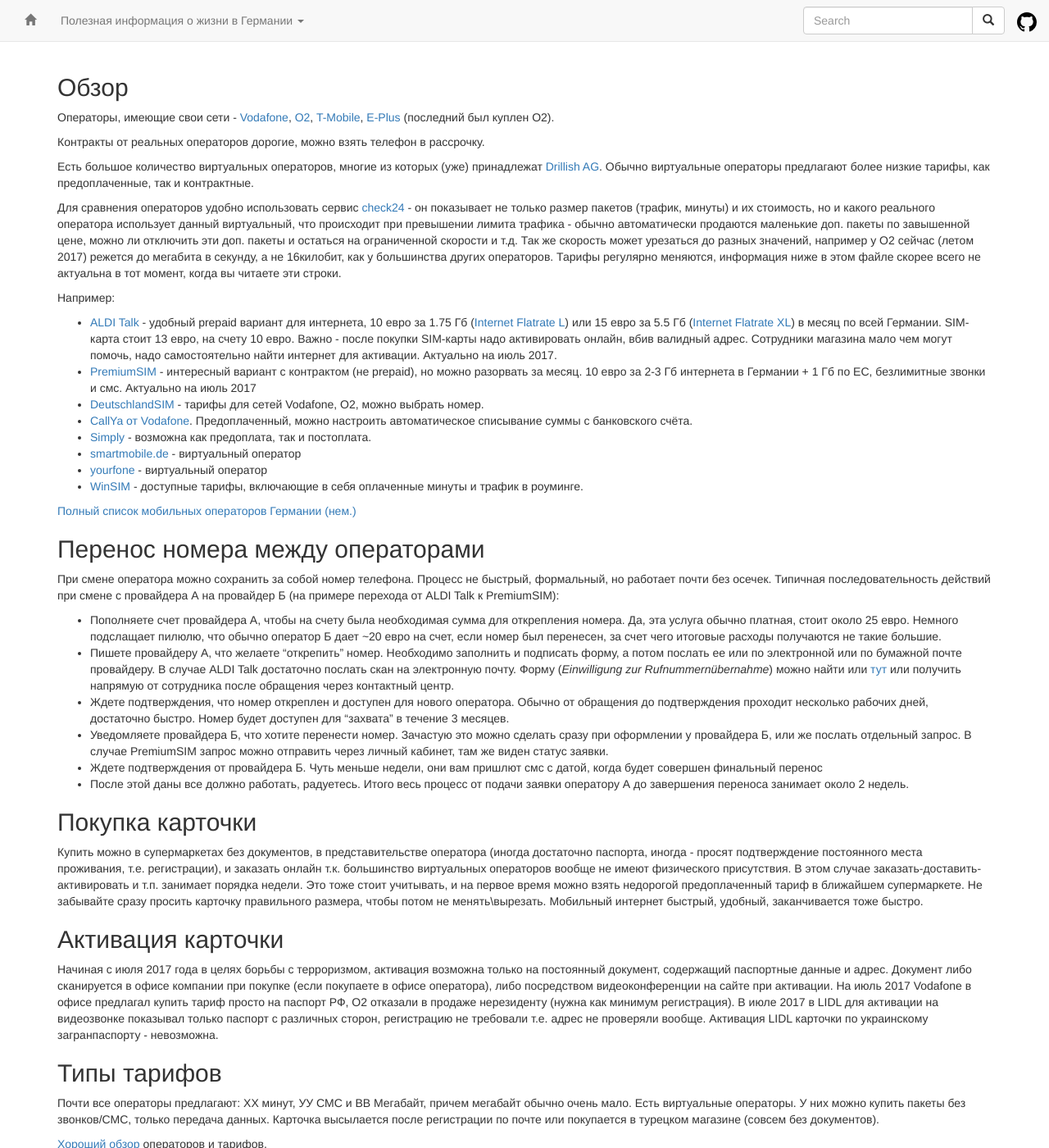
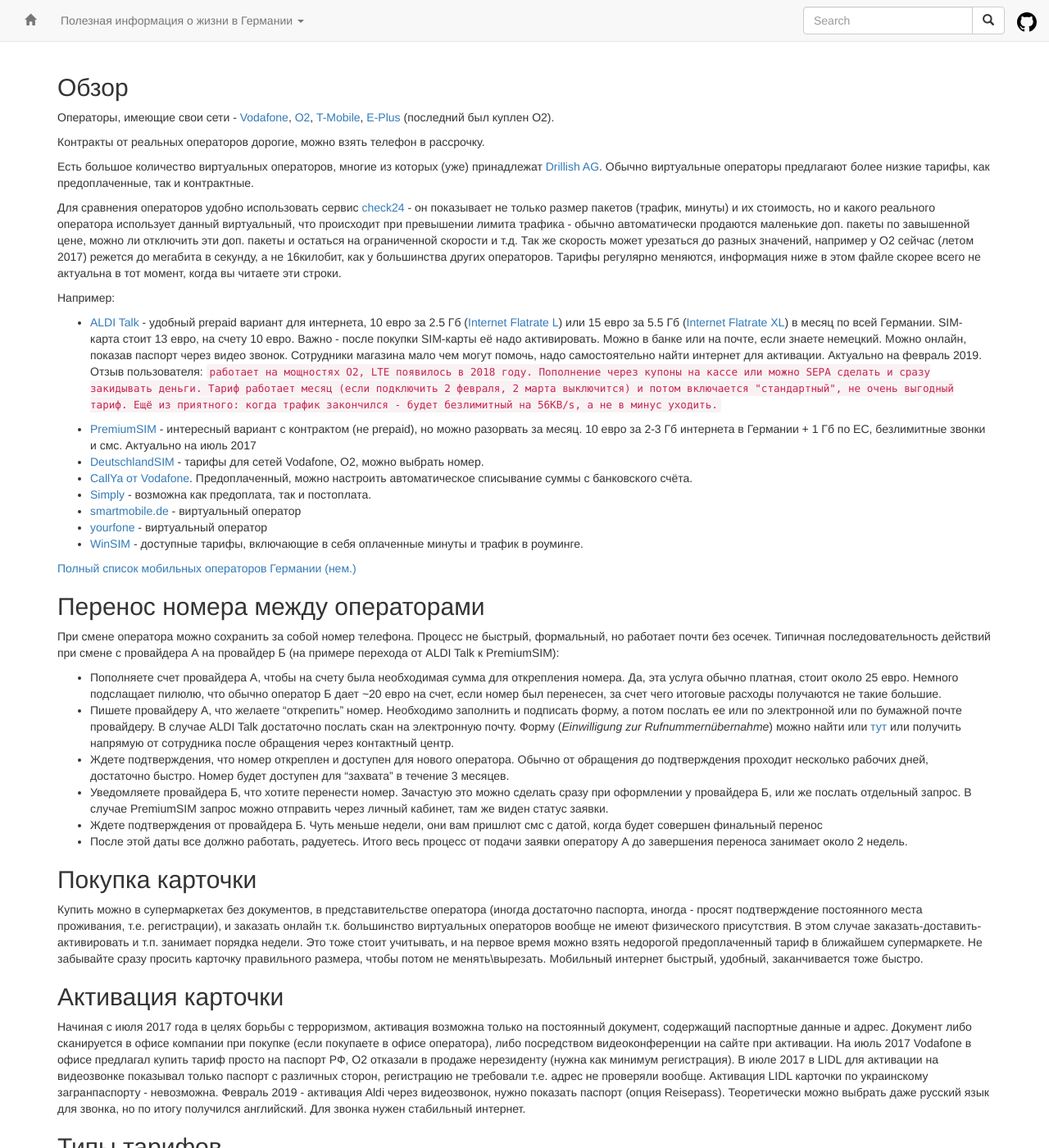
Before and after one commit to ru-de/faq, a Jekyll site: the page built from pages/Мобильная связь.md, in a window 1280 px wide and 1400 px high. Shown: the whole window at 82% size. Built offline with Jekyll 4.4.1, drawn with Linux system fonts in a browser that asks for light colours; nearby versions of some CDN libraries; some of the changed text lies outside the part shown.

Commit message:
Travis #1077: sync github pages

```diff
--- a/pages/Мобильная связь.md
+++ b/pages/Мобильная связь.md
@@ -15,7 +15,8 @@ layout: default
 Тарифы регулярно меняются, информация ниже в этом файле скорее всего не актуальна в тот момент, когда вы читаете эти строки.
 
 Например:
-- [ALDI Talk](https://www.alditalk-kundenbetreuung.de/de) - удобный prepaid вариант для интернета, 10 евро за 1.75 Гб ([Internet Flatrate L](https://www.alditalk.de/internet-flat-l)) или 15 евро за 5.5 Гб ([Internet Flatrate XL](https://www.alditalk.de/internet-flat-xl)) в месяц по всей Германии. SIM-карта стоит 13 евро, на счету 10 евро. Важно - после покупки SIM-карты надо активировать онлайн, вбив валидный адрес. Сотрудники магазина мало чем могут помочь, надо самостоятельно найти интернет для активации. Актуально на июль 2017.
+- [ALDI Talk](https://www.alditalk-kundenbetreuung.de/de) - удобный prepaid вариант для интернета, 10 евро за 2.5 Гб ([Internet Flatrate L](https://www.alditalk.de/internet-flat-l)) или 15 евро за 5.5 Гб ([Internet Flatrate XL](https://www.alditalk.de/internet-flat-xl)) в месяц по всей Германии. SIM-карта стоит 13 евро, на счету 10 евро. Важно - после покупки SIM-карты её надо активировать. Можно в банке или на почте, если знаете немецкий. Можно онлайн, показав паспорт через видео звонок. Сотрудники магазина мало чем могут помочь, надо самостоятельно найти интернет для активации. Актуально на февраль 2019. Отзыв пользователя: `работает на мощностях O2, LTE появилось в 2018 году. Пополнение через купоны на кассе или можно SEPA сделать и сразу закидывать деньги. Тариф работает месяц (если подключить 2 февраля, 2 марта выключится) и потом включается "стандартный", не очень выгодный тариф.  Ещё из приятного: когда трафик закончился - будет безлимитный на 56KB/s, а не в минус уходить.`
+
 - [PremiumSIM](https://www.premiumsim.de/) - интересный вариант с контрактом (не prepaid), но можно разорвать за месяц. 10 евро за 2-3 Гб интернета в Германии + 1 Гб по ЕС, безлимитные звонки и смс. Актуально на июль 2017
 - [DeutschlandSIM](https://www.deutschlandsim.de/) - тарифы для сетей Vodafone, O2, можно выбрать номер.
 - [CallYa от Vodafone](https://www.vodafone.de/privat/handys-tablets-tarife/prepaid-ohne-vertrag.html). Предоплаченный, можно настроить автоматическое списывание суммы с банковского счёта.
@@ -34,7 +35,7 @@ layout: default
 - Ждете подтверждения, что номер откреплен и доступен для нового оператора. Обычно от обращения до подтверждения проходит несколько рабочих дней, достаточно быстро. Номер будет доступен для "захвата" в течение 3 месяцев.
 - Уведомляете провайдера Б, что хотите перенести номер. Зачастую это можно сделать сразу при оформлении у провайдера Б, или же послать отдельный запрос. В случае PremiumSIM запрос можно отправить через личный кабинет, там же виден статус заявки.
 - Ждете подтверждения от провайдера Б. Чуть меньше недели, они вам пришлют смс с датой, когда будет совершен финальный перенос
-- После этой даны все должно работать, радуетесь. Итого весь процесс от подачи заявки оператору А до завершения переноса занимает около 2 недель.
+- После этой даты все должно работать, радуетесь. Итого весь процесс от подачи заявки оператору А до завершения переноса занимает около 2 недель.
 
 ## Покупка карточки
 Купить можно в супермаркетах без документов, в представительстве оператора (иногда достаточно паспорта, иногда - просят подтверждение постоянного места проживания, т.е. регистрации), и заказать онлайн т.к. большинство виртуальных операторов вообще не имеют физического присутствия. В этом случае заказать-доставить-активировать и т.п. занимает порядка недели. Это тоже стоит учитывать, и на первое время можно взять недорогой предоплаченный тариф в ближайшем супермаркете.
@@ -44,6 +45,7 @@ layout: default
 ## Активация карточки
 Начиная с июля 2017 года в целях борьбы с терроризмом, активация возможна только на постоянный документ, содержащий паспортные данные и адрес. Документ либо сканируется в офисе компании при покупке (если покупаете в офисе оператора), либо посредством видеоконференции на сайте при активации. На июль 2017 Vodafone в офисе предлагал купить тариф просто на паспорт РФ, O2 отказали в продаже нерезиденту (нужна как минимум регистрация).
 В июле 2017 в LIDL для активации на видеозвонке показывал только паспорт с различных сторон, регистрацию не требовали т.е. адрес не проверяли вообще. Активация LIDL карточки по украинскому загранпаспорту - невозможна.
+Февраль 2019 - активация Aldi через видеозвонок, нужно показать паспорт (опция Reisepass). Теоретически можно выбрать даже русский язык для звонка, но по итогу получился английский. Для звонка нужен стабильный интернет.
 
 ## Типы тарифов
 Почти все операторы предлагают:
@@ -63,3 +65,17 @@ layout: default
 - еще один online сервис пополнения [Aufladen](https://www.aufladen.de/en)
 - Кредитная/Дебетовая карточка (Visa/Mastercard ...)
 - PayPal
+
+## Качество связи
+*Данные на основе отзывов пользователей из Slack (настоящего голосования не было, так что информация просто для ознакомления).*
+
+В порядке убывания качества:
+1. T-Mobile (некоторые виртуальные операторы на его основе могут не давать 4G)
+1. Vodafone
+1. O2
+
+Считается, что реальные операторы лучше чем виртуальные операторы на его основе.
+
+Более объективные данные можно найти тут:
+- https://www.opensignal.com/reports/2018/05/germany/state-of-the-mobile-network - отчет за май 2018
+- https://www.nperf.com/en/map/DE/2950159.Berlin/1709.Vodafone-Mobile/signal/ - интерактивная карта
```
Also changed, not shown: pages/Авто.md (+5 -1 lines).
